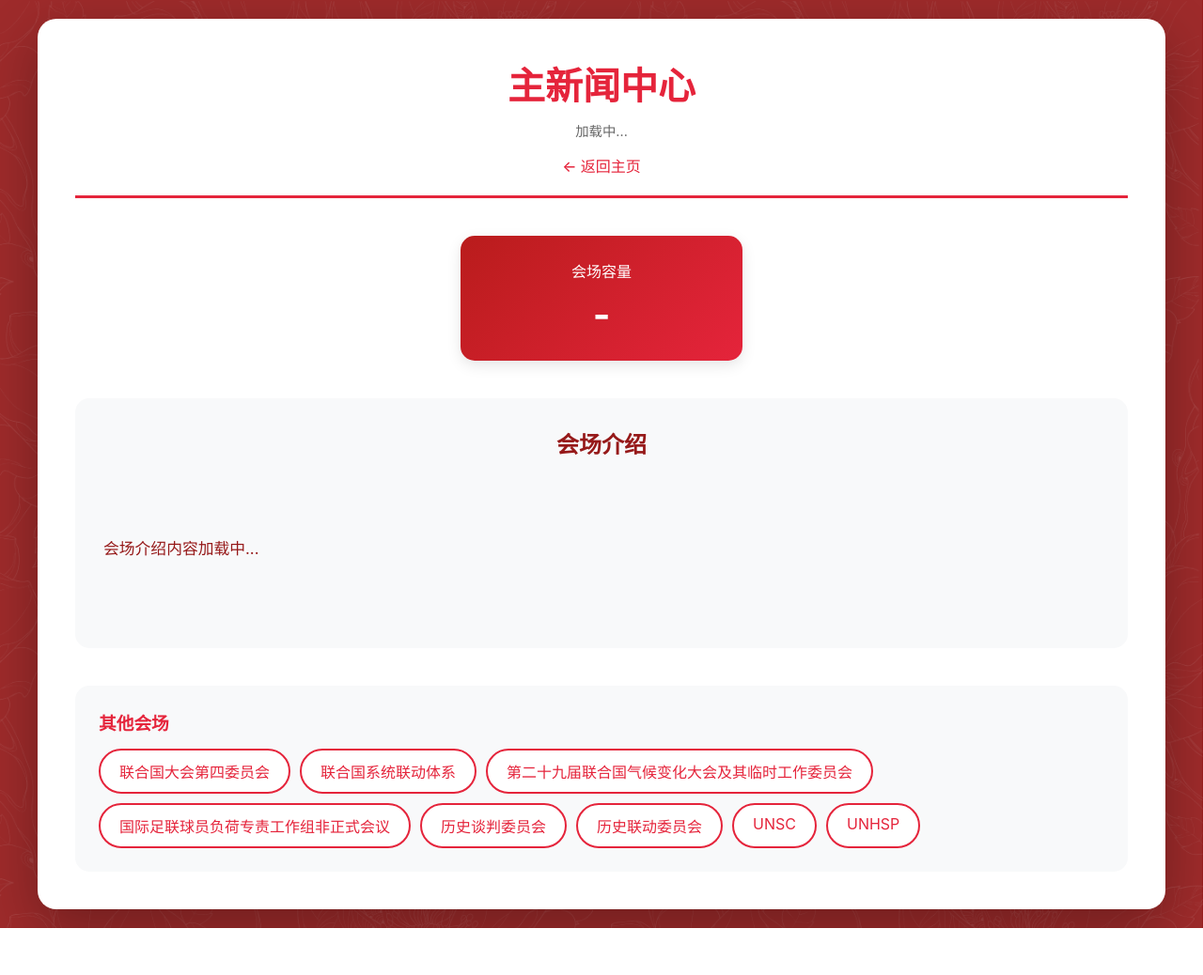
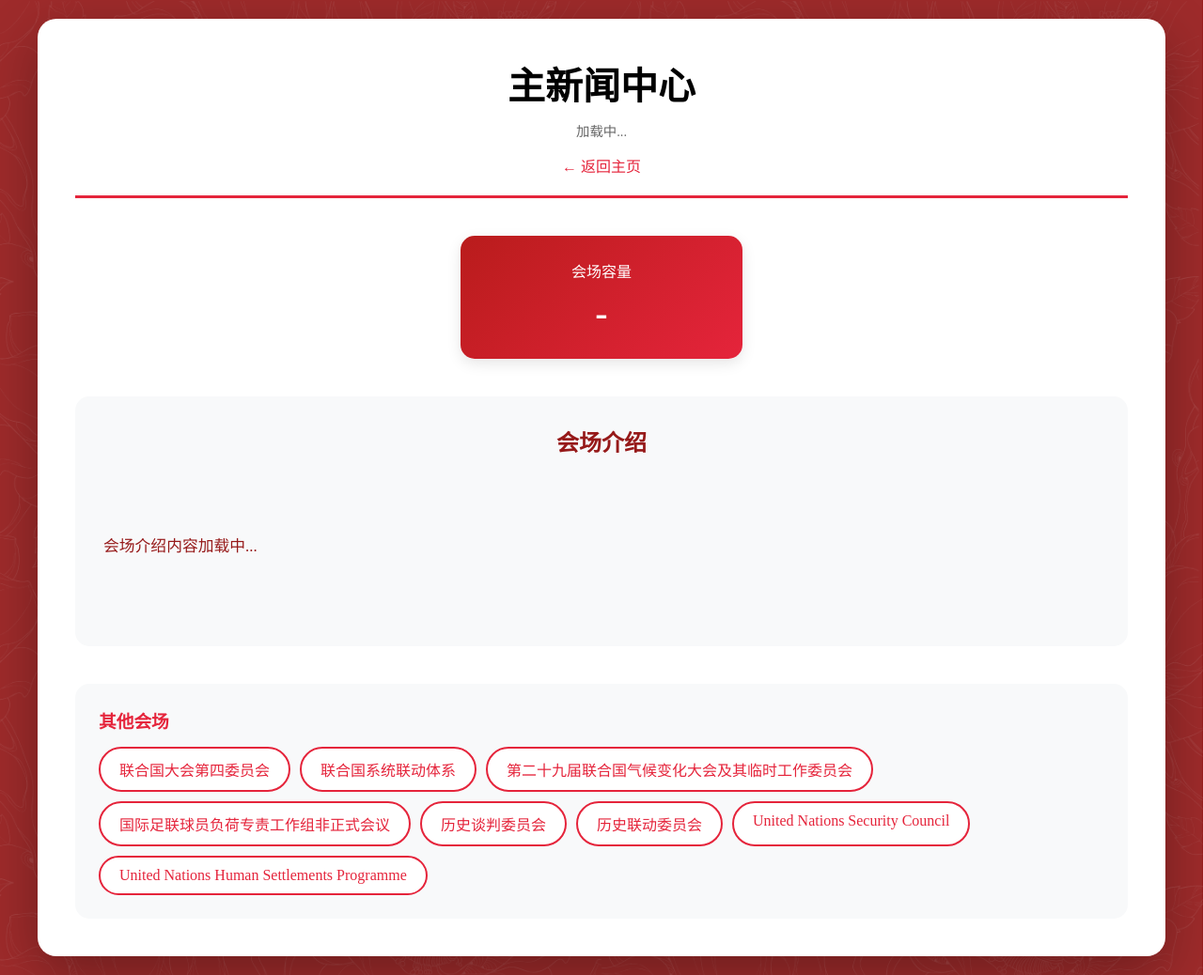
Before and after one commit to zsy1199/rucmun-enrollment-site, a Flask app: a page that uses templates/committee.html in a window 1280 px wide. Shown: the whole page at 94% size. Before the commit the page ends 988 px from the top, so only its background shows below. Run offline with Flask 3, Linux system fonts and the light colour scheme.

Commit message:
主新闻中心: 主页卡片背景+会场介绍分页; 分页会场容量加figure背景+大标题黑色; 全局宋体+Times New Roman; 安理会/人居署英文全称; UNHSP介绍更新
Co-authored-by: Cursor <cursoragent@cursor.com>

```diff
--- a/UNHSP.txt
+++ b/UNHSP.txt
@@ -3,8 +3,7 @@ Topic: Risk Management for Human Settlements under ExtremeHeat Conditions
 Total number of seats: 30-40
 Language: English
 Rules of Procedure: The Rules of Procedure for the Model UnitedNations Conference of Renmin University of China
-Dais Head:外交学院曹怡宁
+Dais Head: 外交学院曹怡宁
 Introduction:
-	According to the latest data released by the United Nationsin 2025, by 2050 nearly 45% of the global urban population isexpected to be exposed to extreme heat conditions. Heatwaveshave already become the deadliest climate-related hazard,causing more fatalities annually than hurricanes, tornadoes, andlightning combined. Extreme heat is no longer merely ameteorological phenomenon; it has evolved into a systemicurban risk affecting public health, housing security, energy
-systems, water supply, labor productivity, and social stability.
+	According to the latest data released by the United Nationsin 2025, by 2050 nearly 45% of the global urban population isexpected to be exposed to extreme heat conditions. Heatwaveshave already become the deadliest climate-related hazard,causing more fatalities annually than hurricanes, tornadoes, andlightning combined. Extreme heat is no longer merely ameteorological phenomenon; it has evolved into a systemicurban risk affecting public health, housing security, energy systems, water supply, labor productivity, and social stability.
 In 2025, several national-level heat action plans, urbanresilience strategies, and UN system reports, including theUnited Nations Human Settlements Programme(UNHSP), werereleased or updated. These documents collectively emphasizethe need to integrate heat risk management into urban planning,housing design, land use regulation, and social protection mechanisms. Within this context, UNHSP plays a critical role intranslating climate risk knowledge into people-centered urbanpolicies, promoting heat-resilient human settlements, andcoordinating with other UN agencies to support member states,particularly developing countries, in building adaptive urbansystems.
--- a/data_processor.py
+++ b/data_processor.py
@@ -36,8 +36,8 @@ COMMITTEE_CAPACITIES = {
 
 # 仅用于页面显示：内部名 -> 显示名（Excel 不改时仍用 UNSC/UNHSP 统计）
 COMMITTEE_DISPLAY_NAMES = {
-    "UNSC": "联合国安全理事会",
-    "UNHSP": "联合国人类住区规划署",
+    "UNSC": "United Nations Security Council",
+    "UNHSP": "United Nations Human Settlements Programme",
 }
 
 def read_excel_files(excel_dir: str = ".") -> pd.DataFrame:
--- a/static/committee.html
+++ b/static/committee.html
@@ -6,7 +6,7 @@
     <title>会场详情 - 报名数据统计</title>
     <link rel="stylesheet" href="/css/style.css">
 </head>
-<body>
+<body class="committee-page">
     <div class="container">
         <header>
             <h1 id="committeeTitle">加载中...</h1>
--- a/static/css/style.css
+++ b/static/css/style.css
@@ -5,7 +5,8 @@
 }
 
 body {
-    font-family: -apple-system, BlinkMacSystemFont, 'Segoe UI', 'Microsoft YaHei', 'PingFang SC', 'Hiragino Sans GB', sans-serif;
+    /* 中文宋体，英文 Times New Roman */
+    font-family: "Times New Roman", "SimSun", 宋体, serif;
     /* 主新闻中心背景图 */
     background: url('../images/Background.png') center center / cover no-repeat fixed;
     min-height: 100vh;
@@ -34,6 +35,11 @@ header h1 {
     color: #e5243b;
     margin-bottom: 10px;
     font-weight: 700;
+}
+
+/* 分页面大标题会场名称改为黑色 */
+body.committee-page header h1 {
+    color: #000;
 }
 
 .update-time {
--- a/static/data/stats.json
+++ b/static/data/stats.json
@@ -1,5 +1,5 @@
 {
-  "update_time": "2026-01-30 09:57:50",
+  "update_time": "2026-01-30 10:17:13",
   "committees": {
     "联合国大会第四委员会": {
       "first_choice": 0,
@@ -43,14 +43,14 @@
       "capacity": 80,
       "ratio": 0.0
     },
-    "联合国安全理事会": {
+    "United Nations Security Council": {
       "first_choice": 0,
       "second_choice": 0,
       "third_choice": 0,
       "capacity": 25,
       "ratio": 0.0
     },
-    "联合国人类住区规划署": {
+    "United Nations Human Settlements Programme": {
       "first_choice": 0,
       "second_choice": 0,
       "third_choice": 0,
--- a/static/index.html
+++ b/static/index.html
@@ -52,13 +52,13 @@
                 </div>
             </div>
             <div class="committee-card">
-                <h3>联合国安全理事会</h3>
+                <h3>United Nations Security Council</h3>
                 <div class="stats-preview" id="preview-6">
                     <p>加载中...</p>
                 </div>
             </div>
             <div class="committee-card">
-                <h3>联合国人类住区规划署</h3>
+                <h3>United Nations Human Settlements Programme</h3>
                 <div class="stats-preview" id="preview-7">
                     <p>加载中...</p>
                 </div>
--- a/static/js/committee.js
+++ b/static/js/committee.js
@@ -55,7 +55,7 @@ function getCommitteeNameFromURL() {
     return null;
 }
 
-// 会场列表（需要与 data_processor.py 中的 COMMITTEES 保持一致）
+// 会场列表（显示名，与 data_processor COMMITTEE_DISPLAY_NAMES 及静态数据 key 一致）
 const COMMITTEES = [
     "联合国大会第四委员会",
     "联合国系统联动体系",
@@ -63,10 +63,23 @@ const COMMITTEES = [
     "国际足联球员负荷专责工作组非正式会议",
     "历史谈判委员会",
     "历史联动委员会",
-    "联合国安全理事会",
-    "联合国人类住区规划署",
+    "United Nations Security Council",
+    "United Nations Human Settlements Programme",
     "主新闻中心"
 ];
+
+// 会场名称到 figure 背景图（与 index.js COMMITTEE_IMAGE_MAP 一致，用于分页会场容量模块）
+const COMMITTEE_IMAGE_MAP = {
+    "联合国大会第四委员会": "联合国大会第四委员会.jpg",
+    "联合国系统联动体系": "联合国系统联动.jpg",
+    "第二十九届联合国气候变化大会及其临时工作委员会": "第二十九届联合国气候变化大会临时工作委员会.jpg",
+    "国际足联球员负荷专责工作组非正式会议": "国际足联球员负荷专责工作组非正式会议.jpg",
+    "历史谈判委员会": "历史谈判委员会.jpg",
+    "历史联动委员会": "历史联动委员会.jpg",
+    "United Nations Security Council": "UNSC.jpg",
+    "United Nations Human Settlements Programme": "UNHSP.jpg",
+    "主新闻中心": "主新闻中心.png"
+};
 
 // 获取当前会场名称
 const committeeName = getCommitteeNameFromURL();
@@ -115,10 +128,27 @@ async function loadCommitteeStats() {
             const ratio = data.ratio || 0;
             document.getElementById('capacity').textContent = capacity;
 
-            // 根据比例设置热力图颜色
+            // 会场容量模块使用 figure 对应背景图 + 热力图渐变叠加
             const capacityCard = document.getElementById('capacityCard');
             const heatmapColor = getHeatmapColor(ratio);
-            capacityCard.style.background = `linear-gradient(135deg, ${heatmapColor} 0%, ${adjustBrightness(heatmapColor, -20)} 100%)`;
+            const imageFile = COMMITTEE_IMAGE_MAP[committeeName];
+            if (imageFile) {
+                const imageUrl = `/images/committees/${encodeURIComponent(imageFile)}`;
+                const rgbValues = heatmapColor.match(/\d+/g);
+                const darkerRgbValues = adjustBrightness(heatmapColor, -20).match(/\d+/g);
+                capacityCard.style.background = `
+                    linear-gradient(135deg, rgba(${rgbValues[0]}, ${rgbValues[1]}, ${rgbValues[2]}, 0.7) 0%, rgba(${darkerRgbValues[0]}, ${darkerRgbValues[1]}, ${darkerRgbValues[2]}, 0.7) 100%),
+                    url('${imageUrl}')
+                `;
+                capacityCard.style.backgroundSize = 'cover';
+                capacityCard.style.backgroundPosition = 'center';
+                capacityCard.style.backgroundRepeat = 'no-repeat';
+            } else {
+                capacityCard.style.background = `linear-gradient(135deg, ${heatmapColor} 0%, ${adjustBrightness(heatmapColor, -20)} 100%)`;
+                capacityCard.style.backgroundSize = '';
+                capacityCard.style.backgroundPosition = '';
+                capacityCard.style.backgroundRepeat = '';
+            }
         } else {
             console.warn(`未找到会场 ${committeeName} 的统计数据`);
             document.getElementById('capacity').textContent = '-';
@@ -174,18 +204,23 @@ function updateIntroduction() {
 
                 const escaped = escapeHtml(raw);
 
-                // 加粗字段名（中文 + 英文常见字段）
+                // 加粗字段名（中文 + 英文常见字段，含主新闻中心等会场）
                 const labels = [
                     '委员会',
+                    '委员会名称',
                     '议题',
                     '会场容量',
                     '工作语言',
+                    '会场规模',
+                    '代表制度',
                     '议事规则',
+                    '驻场规则',
                     '主席团负责人',
                     '会场介绍',
                     'Committee',
                     'Topic',
                     'Total number of delegates',
+                    'Total number of seats',
                     'Language',
                     'Rules of Procedure',
                     'Dais Head',
--- a/static/js/index.js
+++ b/static/js/index.js
@@ -8,9 +8,9 @@ const COMMITTEE_IMAGE_MAP = {
     "国际足联球员负荷专责工作组非正式会议": "国际足联球员负荷专责工作组非正式会议.jpg",
     "历史谈判委员会": "历史谈判委员会.jpg",
     "历史联动委员会": "历史联动委员会.jpg",
-    "联合国安全理事会": "UNSC.jpg",
-    "联合国人类住区规划署": "UNHSP.jpg",
-    "主新闻中心": null // 没有图片
+    "United Nations Security Council": "UNSC.jpg",
+    "United Nations Human Settlements Programme": "UNHSP.jpg",
+    "主新闻中心": "主新闻中心.png"
 };
 
 // 根据比例计算热力图颜色（0-1之间，可能超过1）
--- a/templates/committee.html
+++ b/templates/committee.html
@@ -6,7 +6,7 @@
     <title>{{ committee_name }} - 报名数据统计</title>
     <link rel="stylesheet" href="{{ url_for('static', filename='css/style.css') }}">
 </head>
-<body>
+<body class="committee-page">
     <div class="container">
         <header>
             <h1>{{ committee_name }}</h1>
@@ -32,8 +32,9 @@
             <h3>其他会场</h3>
             <div class="committees-list">
                 {% for committee in committees %}
-                    {% if committee != committee_name %}
-                    <a href="/committee/{{ committee|urlencode }}" class="committee-link">{{ committee }}</a>
+                {% set display_name = display_names.get(committee, committee) %}
+                    {% if display_name != committee_name %}
+                    <a href="/committee/{{ display_name|urlencode }}" class="committee-link">{{ display_name }}</a>
                     {% endif %}
                 {% endfor %}
             </div>
```
Also changed, not shown: static/data/intros.json (+3 -2 lines), 主新闻中心.txt (added, +13 -0 lines), static/images/committees/主新闻中心.png (added).
